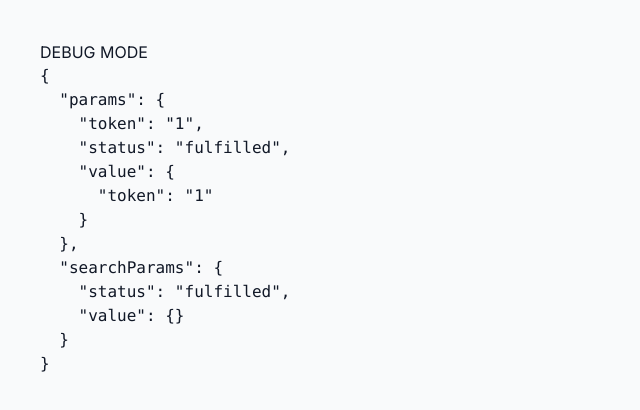
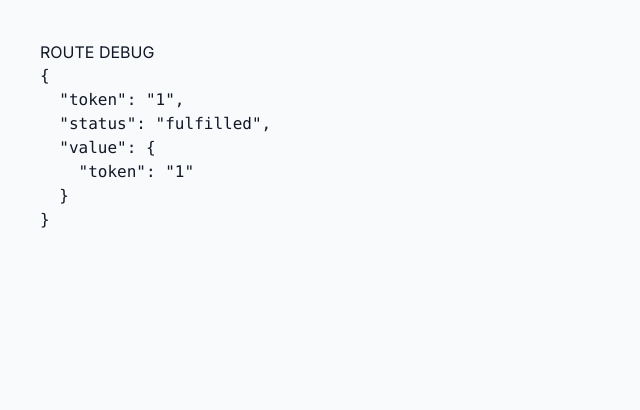
Before and after one commit to anshwysmcbel2710/tokenized-intake-orchestration-system, a Next.js app: page /confirm/1 in a window 1280 px wide. Shown: the top 410 px of the page, without its empty margins (0-640 px from the left). Built offline with nearby package versions, Linux system fonts and the light colour scheme.

Commit message:
Fix confirm token routing

```diff
--- a/app/confirm/[token]/page.tsx
+++ b/app/confirm/[token]/page.tsx
@@ -1,13 +1,17 @@
 // app/confirm/[token]/page.tsx
+
 export const runtime = "nodejs";
+export const dynamic = "force-dynamic"; // ✅ THIS IS THE FIX
 
-export default async function Page(props: any) {
-  console.log("DEBUG PROPS:", props);
-
+export default async function Page({
+  params,
+}: {
+  params: { token: string };
+}) {
   return (
     <div style={{ padding: 40 }}>
-      <h1>DEBUG MODE</h1>
-      <pre>{JSON.stringify(props, null, 2)}</pre>
+      <h1>ROUTE DEBUG</h1>
+      <pre>{JSON.stringify(params, null, 2)}</pre>
     </div>
   );
 }
```
